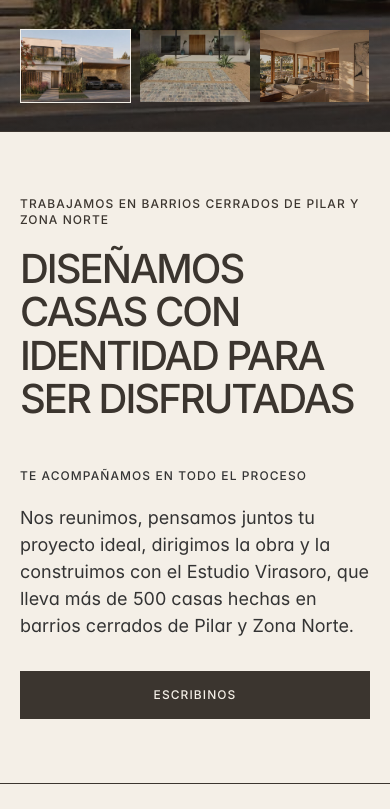
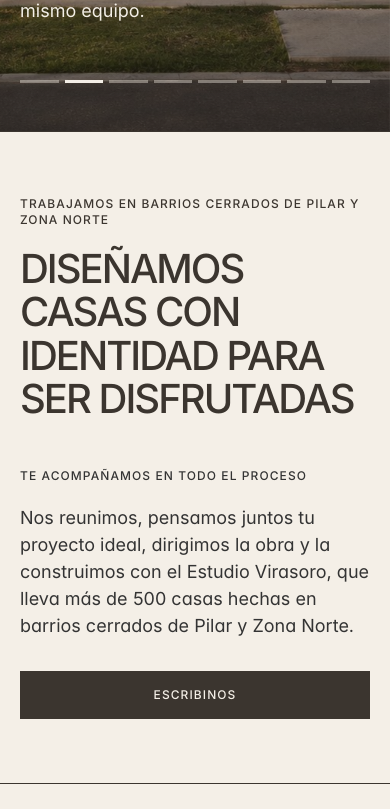
Before and after one commit to marcosvirasoro97-arq/marcosvirasoro-arquitectura, a plain HTML site: page index.html in a window 390 px wide. Shown: the part 633-1442 px from the top of the page. Drawn offline with Linux system fonts and the light colour scheme.

Commit message:
Portada con renders que pasan cada 5 s, foto nueva en Estancias del Pilar y logos en el pie
Co-Authored-By: Claude Opus 5.5 <noreply@anthropic.com>
Claude-Session: https://claude.ai/code/session_01TEnw4XWmWtiikwQVsm34Hd

```diff
--- a/index.html
+++ b/index.html
@@ -60,13 +60,14 @@ h1,h2,h3,p{margin:0}
 
 /* portada */
 .hero{position:relative;height:min(88svh,900px);min-height:540px;overflow:hidden;color:var(--lino)}
-.hero>img{position:absolute;inset:0;transition:opacity .5s}
+.hero__bg{position:absolute;inset:0;opacity:0;transition:opacity 1.2s ease}
+.hero__bg.is-on{opacity:1}
 .hero::after{content:"";position:absolute;inset:0;background:linear-gradient(to top,rgba(30,26,22,.62),rgba(30,26,22,0) 55%)}
 .hero__in{position:relative;z-index:1;height:100%;display:flex;align-items:flex-end;justify-content:space-between;gap:32px;padding-bottom:clamp(28px,4vw,48px)}
 .hero h1{font-size:var(--display);font-weight:400;letter-spacing:-.056em;line-height:.95;margin-top:12px}
 .hero__sub{margin-top:18px;max-width:34ch;font-size:var(--body)}
-.thumbs{display:flex;gap:12px;flex:none}
-.thumbs button{width:132px;aspect-ratio:3/2;padding:0;border:1px solid transparent;background:none;cursor:pointer;opacity:.75;transition:opacity .2s}
+.thumbs{display:flex;gap:8px;flex:none}
+.thumbs button{width:78px;aspect-ratio:3/2;padding:0;border:1px solid transparent;background:none;cursor:pointer;opacity:.7;transition:opacity .2s}
 .thumbs button:hover,.thumbs button[aria-pressed=true]{opacity:1;border-color:var(--lino)}
 
 /* intro */
@@ -130,6 +131,12 @@ input:focus,textarea:focus{outline:0;border-bottom-width:2px}
 
 /* pie */
 .foot{background:var(--nogal);color:var(--lino);padding-block:clamp(56px,7vw,96px) 32px}
+.foot__top{display:flex;justify-content:space-between;align-items:flex-end;gap:40px;flex-wrap:wrap}
+.foot__logos{display:flex;align-items:center;gap:32px}
+.foot__logos img{width:auto;height:auto;object-fit:contain}
+.logo-mva{width:clamp(180px,20vw,280px)!important}
+.logo-ev{height:clamp(110px,11vw,150px)!important}
+.foot__sep{width:1px;align-self:stretch;background:rgba(244,239,231,.35)}
 .foot .big{font-size:clamp(56px,12.5vw,200px);font-weight:500;letter-spacing:-.06em;line-height:.88}
 .foot__row{display:flex;justify-content:space-between;align-items:end;gap:24px;flex-wrap:wrap;margin-top:48px;padding-top:24px;border-top:1px solid rgba(244,239,231,.35)}
 .foot__row nav{display:flex;gap:24px;flex-wrap:wrap}
@@ -137,16 +144,19 @@ input:focus,textarea:focus{outline:0;border-bottom-width:2px}
 .foot__row a:hover{text-decoration:underline;text-underline-offset:4px}
 .foot small{font-size:12px;opacity:.75}
 
+@media (max-width:1279px){.thumbs button{width:58px}}
 @media (max-width:1180px){.grid4{grid-template-columns:repeat(3,minmax(0,1fr))}}
 @media (max-width:1023px){
   .grid4{grid-template-columns:repeat(2,minmax(0,1fr))}
-  .thumbs button{width:96px}
+  .thumbs{gap:6px}.thumbs button{width:32px;height:3px;aspect-ratio:auto;background:rgba(244,239,231,.4);border:0;opacity:1;margin-block:20px}
+  .thumbs button img{display:none}
+  .thumbs button[aria-pressed=true]{background:var(--lino)}
 }
 @media (max-width:760px){
   .menu{display:none}
   .hero{height:82svh;min-height:520px}
   .hero__in{flex-direction:column;align-items:stretch;justify-content:flex-end}
-  .thumbs{gap:8px}.thumbs button{width:auto;flex:1}
+  .thumbs{gap:6px;margin-top:4px}.thumbs button{flex:1;width:auto}
   .split,.steps li,.rust .wrap,.contact{grid-template-columns:1fr;gap:20px}
   .split>.label,.steps .label{text-align:left;padding-top:0}
   .sheet{grid-template-columns:1fr 1fr}
@@ -175,18 +185,24 @@ input:focus,textarea:focus{outline:0;border-bottom-width:2px}
 </header>
 
 <main id="inicio">
-  <section class="hero" aria-labelledby="hero-h">
-    <img id="hero-img" src="img/hero-vivienda-unifamiliar-pilar-hd.jpg" alt="Casa de dos plantas con muros blancos, galería con pared de piedra y jardín" fetchpriority="high">
+  <section class="hero" aria-labelledby="hero-h" aria-roledescription="carrusel">
+    <img class="hero__bg is-on" id="hero-a" src="img/render-casa-jacarandas.jpg" alt="Casa de una planta con galería para dos autos, pasto ornamental y jacarandas en flor al atardecer" style="object-position:50% 55%" fetchpriority="high">
+    <img class="hero__bg" id="hero-b" src="img/hero-vivienda-unifamiliar-pilar-hd.jpg" alt="" style="object-position:50% 50%">
     <div class="wrap hero__in">
       <div>
-        <p class="label" id="hero-label">Proyecto · San Miguel, Pilar</p>
+        <p class="label" id="hero-label" aria-live="polite">Render · Casa con jacarandas</p>
         <h1 id="hero-h">Casas en Pilar</h1>
         <p class="hero__sub">Proyecto, obra y paisajismo, con un mismo equipo.</p>
       </div>
-      <div class="thumbs" role="group" aria-label="Elegir foto de portada">
-        <button type="button" aria-pressed="true" data-src="img/hero-vivienda-unifamiliar-pilar-hd.jpg" data-pos="50% 50%" data-label="Proyecto · San Miguel, Pilar" data-alt="Casa de dos plantas con muros blancos, galería con pared de piedra y jardín" aria-label="Proyecto en San Miguel"><img src="img/hero-vivienda-unifamiliar-pilar.jpg" alt=""></button>
-        <button type="button" aria-pressed="false" data-src="img/acceso-principal-hd.jpg" data-pos="50% 82%" data-label="Casa · Estancias del Pilar" data-alt="Frente de una casa blanca con puerta de madera, galería y camino de adoquines" aria-label="Casa en Estancias del Pilar"><img src="img/acceso-principal.jpg" alt="" style="object-position:50% 80%"></button>
-        <button type="button" aria-pressed="false" data-src="img/sala-con-galeria-al-jardin-hd.jpg" data-pos="50% 50%" data-label="Interior · Proyecto 2027" data-alt="Living y comedor con ventanales de madera abiertos al jardín al atardecer" aria-label="Interior con galería al jardín"><img src="img/sala-con-galeria-al-jardin.jpg" alt=""></button>
+      <div class="thumbs" role="group" aria-label="Elegir render de portada">
+        <button type="button" aria-pressed="true" data-src="img/render-casa-jacarandas.jpg" data-pos="50% 55%" data-label="Render · Casa con jacarandas" data-alt="Casa de una planta con galería para dos autos, pasto ornamental y jacarandas en flor al atardecer" aria-label="Ver render: Casa con jacarandas"><img src="img/render-casa-jacarandas.jpg" alt="" loading="lazy"></button>
+        <button type="button" aria-pressed="false" data-src="img/hero-vivienda-unifamiliar-pilar-hd.jpg" data-pos="50% 50%" data-label="Render · Casa en San Miguel, Pilar" data-alt="Casa de dos plantas con muros blancos, galería con pared de piedra y jardín" aria-label="Ver render: Casa en San Miguel, Pilar"><img src="img/hero-vivienda-unifamiliar-pilar-hd.jpg" alt="" loading="lazy"></button>
+        <button type="button" aria-pressed="false" data-src="img/render-casa-jardin-mediterraneo.jpg" data-pos="50% 55%" data-label="Render · Casa con jardín mediterráneo" data-alt="Casa blanca de una planta con camino de adoquines, jardín mediterráneo y galería para autos" aria-label="Ver render: Casa con jardín mediterráneo"><img src="img/render-casa-jardin-mediterraneo.jpg" alt="" loading="lazy"></button>
+        <button type="button" aria-pressed="false" data-src="img/render-casa-pergola.jpg" data-pos="50% 50%" data-label="Render · Casa con pérgola de madera" data-alt="Casa de una planta con galería abierta al jardín, parrilla y pérgola de madera" aria-label="Ver render: Casa con pérgola de madera"><img src="img/render-casa-pergola.jpg" alt="" loading="lazy"></button>
+        <button type="button" aria-pressed="false" data-src="img/render-casa-piscina.jpg" data-pos="50% 50%" data-label="Render · Casa con piscina" data-alt="Casa con galería integrada al jardín, comedor exterior, pérgola de madera y piscina" aria-label="Ver render: Casa con piscina"><img src="img/render-casa-piscina.jpg" alt="" loading="lazy"></button>
+        <button type="button" aria-pressed="false" data-src="img/sala-con-galeria-al-jardin-hd.jpg" data-pos="50% 50%" data-label="Render · Galería al jardín" data-alt="Living y comedor con ventanales de madera abiertos al jardín al atardecer" aria-label="Ver render: Galería al jardín"><img src="img/sala-con-galeria-al-jardin-hd.jpg" alt="" loading="lazy"></button>
+        <button type="button" aria-pressed="false" data-src="img/render-living.jpg" data-pos="50% 50%" data-label="Render · Living" data-alt="Living con biblioteca de madera iluminada y ventanales corredizos hacia la galería" aria-label="Ver render: Living"><img src="img/render-living.jpg" alt="" loading="lazy"></button>
+        <button type="button" aria-pressed="false" data-src="img/render-dormitorio.jpg" data-pos="50% 50%" data-label="Render · Dormitorio" data-alt="Dormitorio con mueble de madera, luz de atardecer y ropa de cama en tonos lino" aria-label="Ver render: Dormitorio"><img src="img/render-dormitorio.jpg" alt="" loading="lazy"></button>
       </div>
     </div>
   </section>
@@ -222,7 +238,7 @@ input:focus,textarea:focus{outline:0;border-bottom-width:2px}
     <div class="wrap">
       <div class="head"><div><p class="label">Obras del estudio</p><h2 class="h2" id="obras-h" style="margin-top:14px">Casas, reformas e interiores en Pilar y Zona Norte</h2></div></div>
       <div class="sheet">
-        <figure><div class="ph"><img src="img/vivienda-terminada.jpg" alt="Casa blanca de dos plantas con balcón, puerta de madera y patio de adoquines" loading="lazy"></div><figcaption>Casa en Estancias del Pilar<span>Barrio Golf</span></figcaption></figure>
+        <figure><div class="ph"><img src="img/casa-estancias-del-pilar-con-jardin.jpg" alt="Casa blanca de dos plantas con balcón, patio de adoquines y jardín de pastos y lavandas" loading="lazy"></div><figcaption>Casa en Estancias del Pilar<span>Barrio Golf</span></figcaption></figure>
         <figure><div class="ph"><img src="img/reforma-de-un-quincho.jpg" alt="Quincho en reforma con techo de madera y ladrillo a la vista" loading="lazy"></div><figcaption>Quincho en Olivos Golf Club<span>Reforma</span></figcaption></figure>
         <figure><div class="ph"><img src="img/estructura-terminada.jpg" alt="Casa de dos plantas con la estructura de hormigón terminada" loading="lazy"></div><figcaption>Casa en Estancias del Río<span>En obra</span></figcaption></figure>
       </div>
@@ -303,7 +319,14 @@ input:focus,textarea:focus{outline:0;border-bottom-width:2px}
 
 <footer class="foot">
   <div class="wrap">
-    <p class="big" aria-hidden="true">marcos<br>virasoro</p>
+    <div class="foot__top">
+      <p class="big" aria-hidden="true">marcos<br>virasoro</p>
+      <div class="foot__logos">
+        <img src="img/logo-mva-claro.png" alt="Logo de MVA Marcos Virasoro Arquitectura" class="logo-mva" loading="lazy">
+        <span class="foot__sep" aria-hidden="true"></span>
+        <img src="img/logo-estudio-virasoro-claro.png" alt="Logo del Estudio Virasoro: escudo con una V y la leyenda Viribus Unitis" class="logo-ev" loading="lazy">
+      </div>
+    </div>
     <div class="foot__row">
       <nav aria-label="Pie" class="label"><a href="#servicios">Servicios</a><a href="#obras">Obras</a><a href="#estudio">Estudio</a><a href="#proceso">Proceso</a><a href="#contacto">Contacto</a><a href="https://www.instagram.com/marcosvirasoro.arq/">Instagram</a></nav>
       <small>© 2026 Marcos Virasoro Arquitectura · Pilar, Buenos Aires</small>
@@ -313,13 +336,21 @@ input:focus,textarea:focus{outline:0;border-bottom-width:2px}
 
 <script>
 {
-  const img=document.getElementById('hero-img'),lab=document.getElementById('hero-label');
+  const A=document.getElementById('hero-a'),B=document.getElementById('hero-b'),lab=document.getElementById('hero-label');
   const btns=[...document.querySelectorAll('.thumbs button')];
-  btns.forEach(b=>b.addEventListener('click',()=>{
+  let cur=0,front=A,back=B,timer=null;
+  const still=matchMedia('(prefers-reduced-motion: reduce)').matches;
+  const show=i=>{
+    if(i===cur)return;cur=i;const b=btns[i];
     btns.forEach(x=>x.setAttribute('aria-pressed',x===b));
-    img.style.opacity=0;
-    setTimeout(()=>{img.src=b.dataset.src;img.alt=b.dataset.alt;img.style.objectPosition=b.dataset.pos||'50% 50%';lab.textContent=b.dataset.label;img.style.opacity=1},200);
-  }));
+    back.src=b.dataset.src;back.alt=b.dataset.alt;back.style.objectPosition=b.dataset.pos||'50% 50%';
+    const swap=()=>{back.classList.add('is-on');front.classList.remove('is-on');front.alt='';[front,back]=[back,front];lab.textContent=b.dataset.label};
+    back.complete?swap():back.addEventListener('load',swap,{once:true});
+  };
+  const play=()=>{if(still)return;clearInterval(timer);timer=setInterval(()=>{if(!document.hidden)show((cur+1)%btns.length)},5000)};
+  btns.forEach((b,i)=>b.addEventListener('click',()=>{show(i);play()}));
+  btns.forEach(b=>{const im=new Image();im.src=b.dataset.src});
+  play();
   const f=document.getElementById('form'),send=document.getElementById('send');
   const upd=()=>{
     const d=new FormData(f),n=(d.get('nombre')||'').trim(),l=(d.get('lote')||'').trim(),m=(d.get('proyecto')||'').trim();
```
Also changed, not shown: img/acceso-principal-hd.jpg (deleted), img/casa-estancias-del-pilar-con-jardin.jpg (added), img/logo-estudio-virasoro-claro.png (added), img/logo-mva-claro.png (added), img/render-casa-jacarandas.jpg (added), img/render-casa-jardin-mediterraneo.jpg (added), img/render-casa-pergola.jpg (added), img/render-casa-piscina.jpg (added), img/render-dormitorio.jpg (added), img/render-living.jpg (added), img/vivienda-terminada.jpg (deleted).
